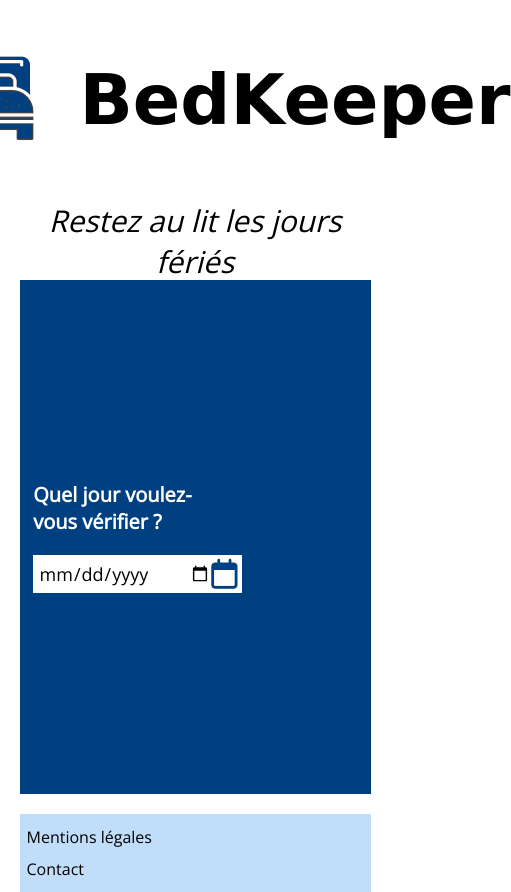
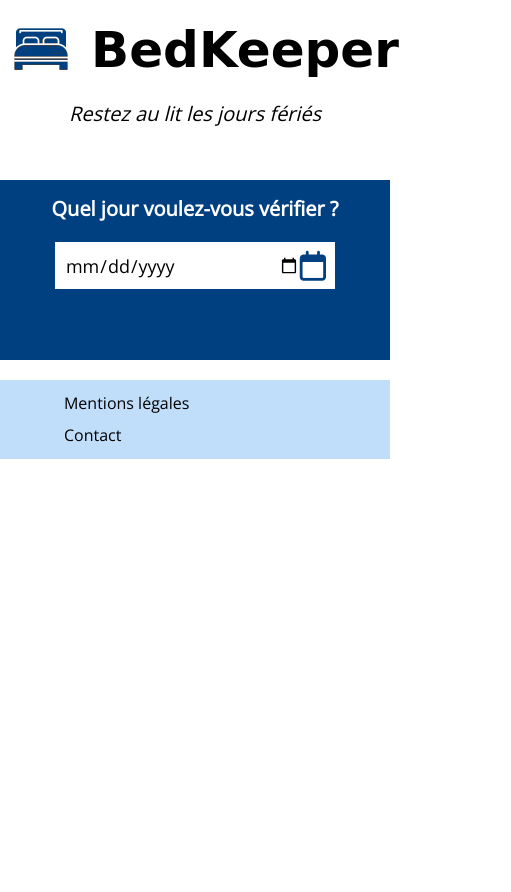
Before and after one commit to ClemTeboll/BedKeeper, a website: page index.html in a window 390 px wide. Shown: the whole page, 511 px wide, since content can reach past the window. After the commit the page ends 844 px from the top, so only its background shows below. Drawn offline with nearby package versions, Linux system fonts and the light colour scheme; a web font is replaced by a local one.

Commit message:
Make responsive app design

```diff
--- a/index.html
+++ b/index.html
@@ -33,10 +33,11 @@
         </section>
         <aside>
             <p id="response-text"></p>
+
         </aside>
     </main>
     <footer>
-        <p>Mentions légales</p>
+        <p><a href="#">Mentions légales</a></p>
         <p><a href="#">Contact</a></p>
     </footer>
 </body>
--- a/style/scss/Base/_reset.scss
+++ b/style/scss/Base/_reset.scss
@@ -1,3 +1,6 @@
+@use '../Utils/variables' as v;
+@use '../Utils/mixins' as m;
+
 a, abbr, acronym, address, applet, article, aside, audio,
 b, blockquote, big, body,
 center, canvas, caption, cite, code, command,
@@ -29,6 +32,10 @@ body {
     max-width: 1440px;
     width: 90%;
     margin: auto;
+    @include m.mobile-only {
+        width: 100%;
+        margin: none;
+    }
 }
 
 a {
--- a/style/scss/Layout/_footer.scss
+++ b/style/scss/Layout/_footer.scss
@@ -8,9 +8,18 @@ footer {
     display: flex;
     flex-direction: column;
     justify-content: space-between;
+    @include m.mobile-only {
+        display: flex;
+        flex-direction: column;
+        justify-content: center;
+    }
     & p {
         font-family: 'Open Sans', sans-serif;
         line-height: 2;
+        @include m.mobile-only {
+            width: 70%;
+            margin: auto;
+        }
     }
     a {
         color: v.$black-color;
--- a/style/scss/Layout/_header.scss
+++ b/style/scss/Layout/_header.scss
@@ -1,18 +1,29 @@
+@use '../Utils/variables' as v;
 @use '../Utils/mixins' as m;
 
 header {
     height: 200px;
     margin-bottom: 20px;
+    @include m.mobile-only {
+        height: 100px;
+        margin-bottom: 0px;
+    }
     & div {
         @include m.flex-row;
         justify-content: center;
         & img {
             width: 200px;
             height: auto;
+            @include m.mobile-only {
+                width: 100px;
+            }
         }
         & h1 {
             font-size: 70px;
             font-family: 'Bakbak One', cursive;
+            @include m.mobile-only {
+                font-size: 50px;
+            }
         }
     }
     & p.subtitle {
@@ -20,6 +31,9 @@ header {
         font-style: italic;
         font-size: 30px;
         font-family: 'Open Sans', sans-serif;
+        @include m.mobile-only {
+            font-size: 20px;
+        }
     }
 
 }
--- a/style/scss/Layout/_main.scss
+++ b/style/scss/Layout/_main.scss
@@ -7,4 +7,10 @@ main {
     margin-top: 80px;
     padding: 2%;
     height: 500px;
+    @include m.mobile-only {
+        height: auto;
+        display: flex;
+        flex-direction: column;
+        justify-content: space-around;
+    }
 }
--- a/style/scss/Layout/_section.scss
+++ b/style/scss/Layout/_section.scss
@@ -3,10 +3,17 @@
 
 section {
     @include m.section-and-aside;
+    @include m.mobile-only {
+        width: 100%;
+    }
     & h2 {
         font-size: 20px;
         margin-bottom: 20px;
+        text-align: center;
     }
+    & form {
+        display: flex;
+        justify-content: center;
         & .datetime-picker {
             border: 1px solid v.$second-color;
             background-color: v.$second-color;
@@ -14,6 +21,9 @@ section {
             @include m.flex-row;
             justify-content: space-between;
             width: 200px;
+            @include m.mobile-only {
+                width: 70%;
+            }
             &__input {
                 border: none;
                 font-family: 'Open Sans', sans-serif;
@@ -26,7 +36,16 @@ section {
             }
         }
     }
+}
 
 aside {
     @include m.section-and-aside;
+    background-color: v.$second-color;
+    color: v.$black-color;
+    visibility: hidden;
+    @include m.mobile-only {
+        margin-top: 20px;
+        margin-bottom: 20px;
+        width: 70%;
     }
+}
--- a/style/scss/Utils/_mixins.scss
+++ b/style/scss/Utils/_mixins.scss
@@ -12,3 +12,9 @@
     padding: 2%;
     font-family: 'Open Sans', sans-serif;
 }
+
+@mixin mobile-only {
+    @media screen and (max-width: map-get(v.$breakpoints, mobile)) {
+        @content
+    }
+}
--- a/style/scss/Utils/_variables.scss
+++ b/style/scss/Utils/_variables.scss
@@ -3,3 +3,8 @@ $first-color: #004080;
 $second-color: #ffffff;
 $third-color: #c0ddfa;
 $black-color: #000000;
+
+// Breakpoints
+$breakpoints: (
+    mobile: 768px
+);
```
Also changed, not shown: style/style.css, 1 other file. Lines whose indentation alone changed are shown as unchanged.
